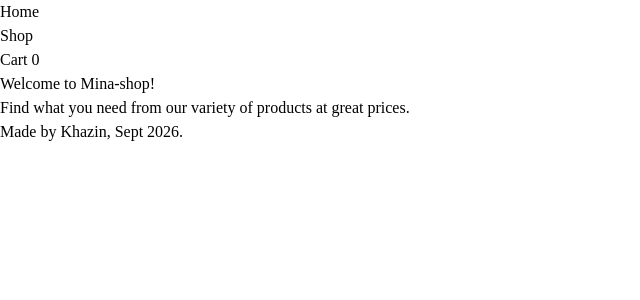
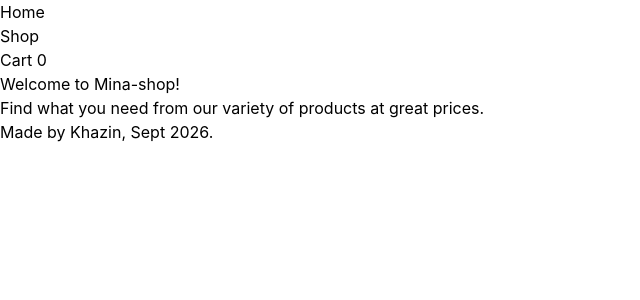
Before and after one commit to KhazinAwan/Shopping-Cart, a React (Vite) app: page / in a window 1280 px wide. Shown: the top 300 px of the page, without its empty margins (0-640 px from the left). Built offline with nearby package versions, Linux system fonts and the light colour scheme.

Commit message:
Change a tags to Links

```diff
--- a/package.json
+++ b/package.json
@@ -10,9 +10,11 @@
     "preview": "vite preview"
   },
   "dependencies": {
+    "@tailwindcss/vite": "^4.3.3",
     "react": "^19.2.8",
     "react-dom": "^19.2.8",
-    "react-router": "^8.4.0"
+    "react-router": "^8.4.0",
+    "tailwindcss": "^4.3.3"
   },
   "devDependencies": {
     "@eslint/js": "^10.0.1",
--- a/src/components/Navbar.jsx
+++ b/src/components/Navbar.jsx
@@ -1,5 +1,6 @@
 import { useContext } from "react";
 import { CartContext } from "../contexts/CartContext";
+import { Link } from "react-router";
 
 function Navbar() {
 
@@ -10,19 +11,19 @@ function Navbar() {
         <nav>
             <ul>
                 <li>
-                    <a href="/">Home</a>
+                    <Link to="/">Home</Link>
                 </li>
             </ul>
 
             <ul>
                 <li>
-                    <a href="/shop">Shop</a>
+                    <Link to="/shop">Shop</Link>
                 </li>
             </ul>
 
             <ul>
                 <li>
-                    <a href="/cart">Cart {cart.reduce((total, product) => total + product.quantity, 0)}</a>
+                    <Link to="/cart">Cart {cart.reduce((total, product) => total + product.quantity, 0)}</Link>
                 </li>
             </ul>
         </nav>
--- a/vite.config.js
+++ b/vite.config.js
@@ -1,7 +1,11 @@
 import react from '@vitejs/plugin-react'
 import { defineConfig } from 'vite'
+import tailwindcss from '@tailwindcss/vite'
 
 // https://vite.dev/config/
 export default defineConfig({
-  plugins: [react()],
+  plugins: [
+    react(),
+    tailwindcss(),
+  ],
 })
```
Also changed, not shown: 1 other file (tests, documents, lock files or other folders).
